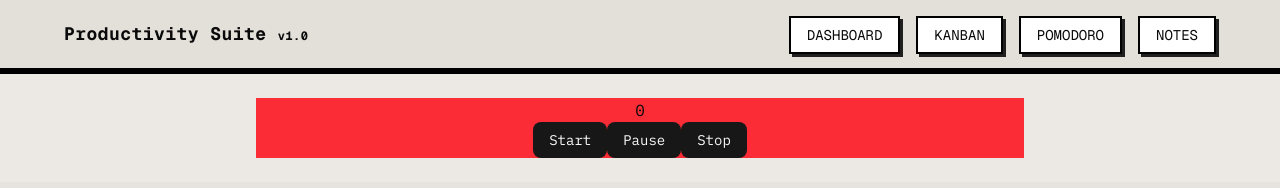
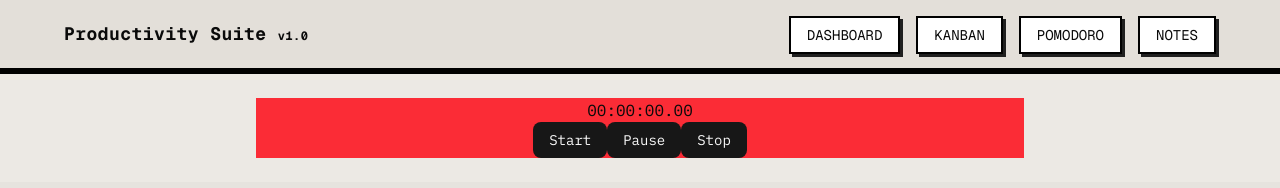
Before and after one commit to mohdsahil36/DevFlow, a Next.js app in the folder frontend/: page /pomodoro in a window 1280 px wide. Shown: the top 188 px of the page. Built offline with nearby package versions, Linux system fonts and the light colour scheme.

Commit message:
pomodoro time formatting , function left for stopwatch

```diff
--- a/frontend/app/components/Stopwatch.tsx
+++ b/frontend/app/components/Stopwatch.tsx
@@ -5,10 +5,27 @@ import { Button } from "@/components/ui/button";
 
 export default function StopWatch() {
   const [time, setTime] = useState(0);
-  const currentTimeRef = useRef<number>(0);
+  const stopwatchRef = useRef<number>(0); //here we will store the values of the time in ms
+  const intervalRef = useRef(0);
+
+  function formatTime() {
+    const ms = Math.floor((time % 1000) / 10); // hundredths of a second
+    const sec = Math.floor((time / 1000) % 60); // seconds (0–59)
+    const min = Math.floor((time / (1000 * 60)) % 60); // minutes (0–59)
+    const hr = Math.floor(time / (1000 * 60 * 60)); // hours
+
+    return `${pad(hr)}:${pad(min)}:${pad(sec)}.${pad(ms)}`;
+  }
+
+  function pad(num: number) {
+    return num.toString().padStart(2, "0");
+  }
 
   function startStopWatch() {
-    currentTimeRef.current = Date.now();
+    stopwatchRef.current = new Date().getTime();
+    intervalRef.current = setInterval(() => {
+      setTime(new Date().getTime() - stopwatchRef.current);
+    }, 10);
   }
 
   function pauseStopWatch() {}
@@ -17,7 +34,7 @@ export default function StopWatch() {
 
   return (
     <div className="max-w-3xl mx-auto bg-red-500">
-      <h1 className="text-center">{time}</h1>
+      <h1 className="text-center">{formatTime()}</h1>
       <div className="text-center">
         <Button onClick={startStopWatch}>Start</Button>
         <Button onClick={pauseStopWatch}>Pause</Button>
```
